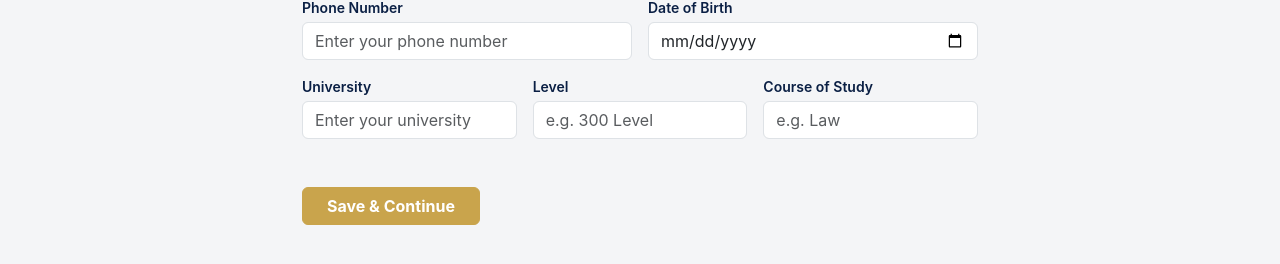
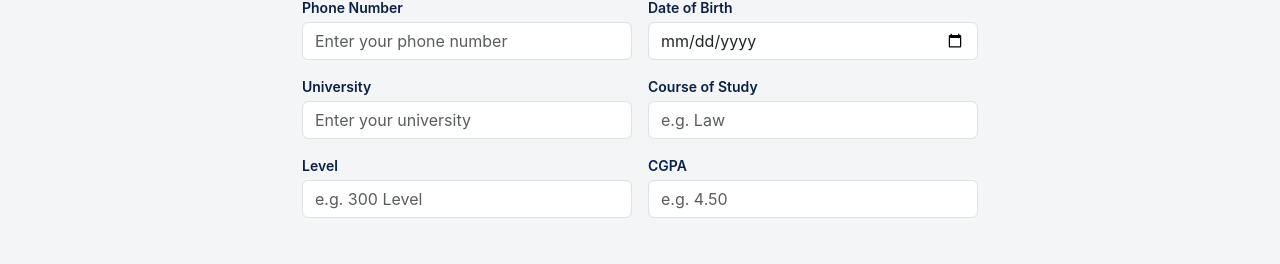
Before and after one commit to HassanTaiwo185/the_clarridge_frontend, a React (Vite) app: page /apply in a window 1280 px wide. Shown: the part 479-743 px from the top of the page. Built offline with nearby package versions, Linux system fonts and the light colour scheme; no server answers.

Commit message:
cgpa added back

```diff
--- a/src/pages/Apply.jsx
+++ b/src/pages/Apply.jsx
@@ -20,6 +20,7 @@ function Apply() {
     date_of_birth: "",
     university: "",
     level: "",
+    cgpa: "",
     course_of_study: "",
   });
   const [passportPhoto, setPassportPhoto] = useState(null);
@@ -86,6 +87,7 @@ function Apply() {
         !form.date_of_birth ||
         !form.university.trim() ||
         !form.level.trim() ||
+        !form.cgpa.trim() ||
         !form.course_of_study.trim()
       ) {
         setError("Please fill in all personal information fields.");
@@ -123,6 +125,7 @@ function Apply() {
       data.append("date_of_birth", form.date_of_birth);
       data.append("university", form.university);
       data.append("level", form.level);
+      data.append("cgpa", form.cgpa);
       data.append("course_of_study", form.course_of_study);
       data.append("statement_of_purpose", statementOfPurpose);
       data.append("passport_photo", passportPhoto);
@@ -235,7 +238,7 @@ function Apply() {
               </div>
             </div>
             <div className="row g-3 mb-3">
-              <div className="col-md-4">
+              <div className="col-md-6">
                 <label className="fw-semibold small mb-1 d-block">University</label>
                 <input
                   type="text"
@@ -245,7 +248,19 @@ function Apply() {
                   onChange={(e) => setForm({ ...form, university: e.target.value })}
                 />
               </div>
-              <div className="col-md-4">
+              <div className="col-md-6">
+                <label className="fw-semibold small mb-1 d-block">Course of Study</label>
+                <input
+                  type="text"
+                  className="form-control"
+                  placeholder="e.g. Law"
+                  value={form.course_of_study}
+                  onChange={(e) => setForm({ ...form, course_of_study: e.target.value })}
+                />
+              </div>
+            </div>
+            <div className="row g-3 mb-3">
+              <div className="col-md-6">
                 <label className="fw-semibold small mb-1 d-block">Level</label>
                 <input
                   type="text"
@@ -255,14 +270,14 @@ function Apply() {
                   onChange={(e) => setForm({ ...form, level: e.target.value })}
                 />
               </div>
-              <div className="col-md-4">
-                <label className="fw-semibold small mb-1 d-block">Course of Study</label>
+              <div className="col-md-6">
+                <label className="fw-semibold small mb-1 d-block">CGPA</label>
                 <input
                   type="text"
                   className="form-control"
-                  placeholder="e.g. Law"
-                  value={form.course_of_study}
-                  onChange={(e) => setForm({ ...form, course_of_study: e.target.value })}
+                  placeholder="e.g. 4.50"
+                  value={form.cgpa}
+                  onChange={(e) => setForm({ ...form, cgpa: e.target.value })}
                 />
               </div>
             </div>
@@ -354,10 +369,12 @@ function Apply() {
               <dd>{form.date_of_birth}</dd>
               <dt className="text-muted">University</dt>
               <dd>{form.university}</dd>
+              <dt className="text-muted">Course of Study</dt>
+              <dd>{form.course_of_study}</dd>
               <dt className="text-muted">Level</dt>
               <dd>{form.level}</dd>
-              <dt className="text-muted">Course of Study</dt>
-              <dd>{form.course_of_study}</dd>
+              <dt className="text-muted">CGPA</dt>
+              <dd>{form.cgpa}</dd>
               <dt className="text-muted">Statement of Purpose</dt>
               <dd>{statementOfPurpose?.name}</dd>
               <dt className="text-muted">Passport Photo</dt>
```
